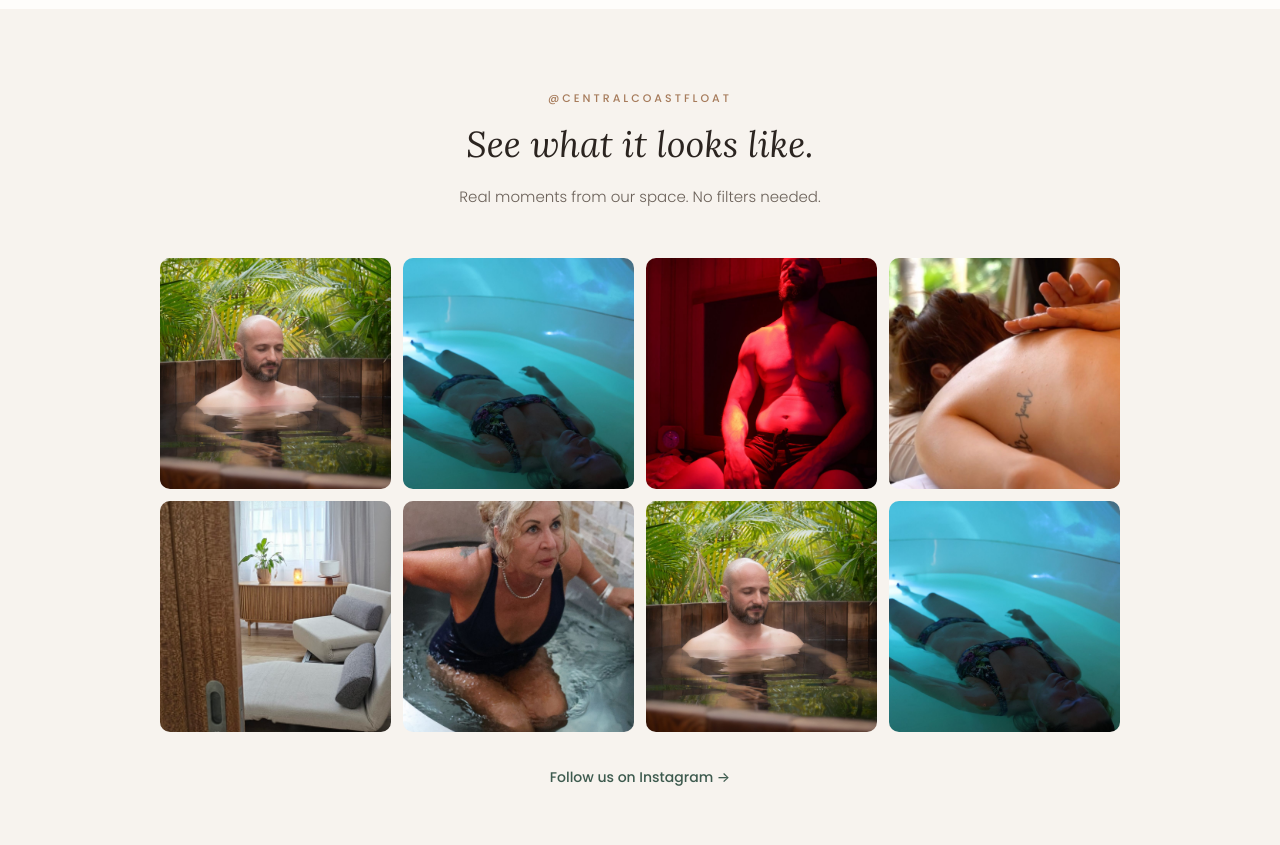
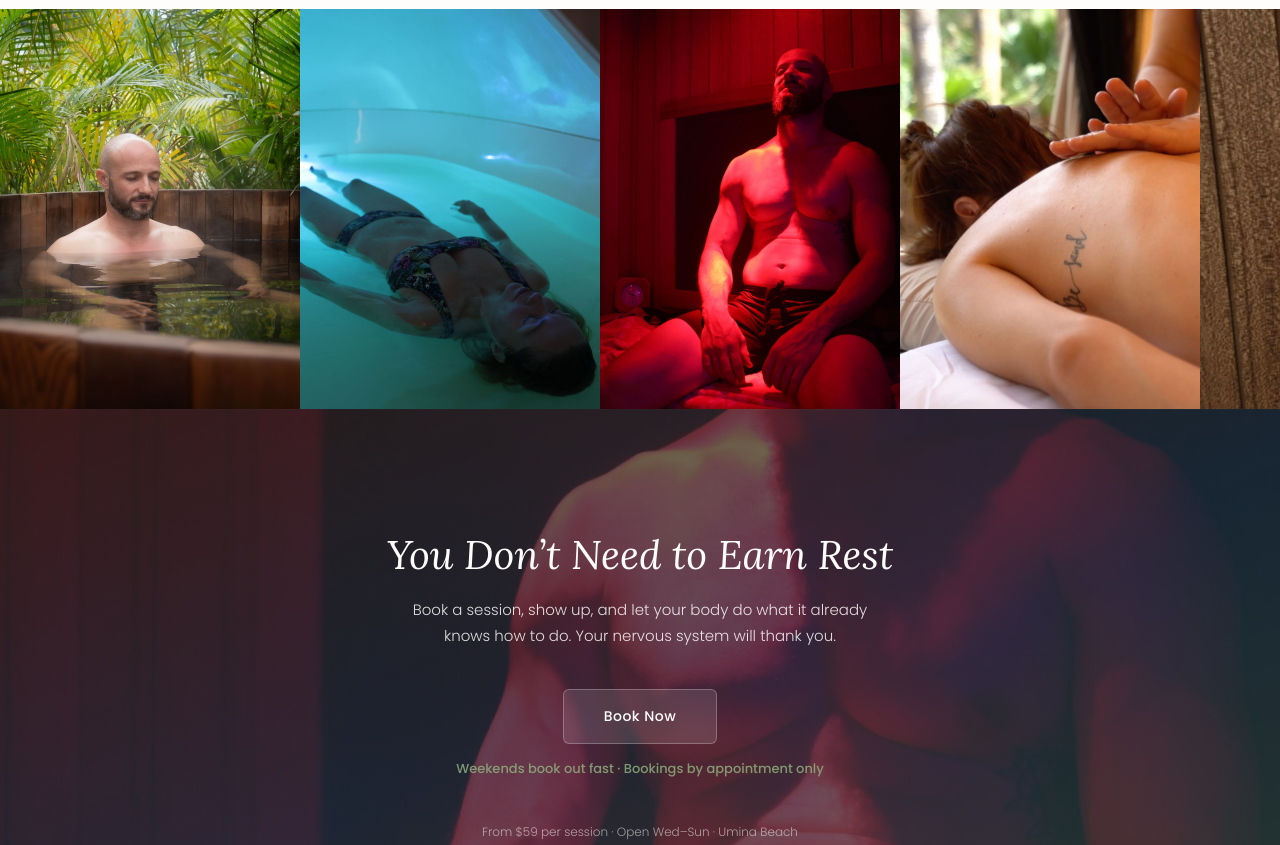
Before and after one commit to Javeris/centralcoastfloat-website, a plain HTML site: page index.html in a window 1280 px wide. Shown: the part 4431-5276 px from the top of the page. Drawn offline with Linux system fonts and the light colour scheme.

Commit message:
Replace Instagram grid with horizontal scroll photo gallery
Full-bleed edge-to-edge photo strip inspired by Soak Bathhouse.
Drag-to-scroll on desktop, swipe on mobile. No gaps, no headings —
just a clean visual break between FAQ and final CTA.

Co-Authored-By: Claude Opus 4.6 <noreply@anthropic.com>

```diff
--- a/index.html
+++ b/index.html
@@ -325,34 +325,27 @@
       font-weight: 300; padding: 0 0 20px;
     }
 
-    /* ===== SOCIAL FEED ===== */
-    .social-feed { padding: 80px 24px; }
-    .feed-grid {
-      display: grid; grid-template-columns: repeat(4, 1fr); gap: 12px;
-      max-width: 960px; margin: 48px auto 0;
+    /* ===== PHOTO GALLERY (horizontal scroll) ===== */
+    .photo-gallery {
+      width: 100%; overflow: hidden; padding: 0;
     }
-    .feed-item {
-      aspect-ratio: 1; border-radius: 10px; overflow: hidden;
-      position: relative; cursor: pointer;
+    .gallery-strip {
+      display: flex; gap: 0;
+      overflow-x: auto; overflow-y: hidden;
+      scroll-behavior: smooth;
+      cursor: grab;
+      -ms-overflow-style: none;
+      scrollbar-width: none;
     }
-    .feed-item img {
-      width: 100%; height: 100%; object-fit: cover;
-      transition: transform 0.5s ease;
+    .gallery-strip::-webkit-scrollbar { display: none; }
+    .gallery-strip.is-dragging { cursor: grabbing; scroll-behavior: auto; }
+    .gallery-strip img {
+      flex: 0 0 auto;
+      height: 50vh; min-height: 340px;
+      width: auto; object-fit: cover;
+      display: block;
+      user-select: none; -webkit-user-drag: none;
     }
-    .feed-item:hover img { transform: scale(1.06); }
-    .feed-item::after {
-      content: ''; position: absolute; inset: 0;
-      background: rgba(61,90,78,0); transition: background 0.3s;
-    }
-    .feed-item:hover::after { background: rgba(61,90,78,0.15); }
-    .feed-cta {
-      text-align: center; margin-top: 32px;
-    }
-    .feed-cta a {
-      font-size: 14px; color: var(--eucalyptus); font-weight: 500;
-      text-decoration: none; transition: opacity 0.2s;
-    }
-    .feed-cta a:hover { opacity: 0.7; text-decoration: underline; }
 
     /* ===== SERVICES (Native State style) ===== */
     .services-section { padding: 48px 0 80px; }
@@ -596,7 +589,7 @@
       .story-grid { grid-template-columns: 1fr; gap: 32px; }
 
       .faq-question { font-size: 15px; }
-      .feed-grid { grid-template-columns: repeat(2, 1fr); gap: 8px; }
+      .gallery-strip img { height: 36vh; min-height: 240px; }
 
       .final-cta { padding: 80px 20px; }
       .final-cta h2 { font-size: 28px; }
@@ -880,25 +873,15 @@
     </div>
   </section>
 
-  <!-- ===== SOCIAL FEED ===== -->
-  <section class="social-feed section-linen">
-    <span class="section-eyebrow">@centralcoastfloat</span>
-    <h2 class="section-heading">See what it looks like.</h2>
-    <p class="section-sub">Real moments from our space. No filters needed.</p>
-
-    <div class="feed-grid">
-      <div class="feed-item"><img src="images/service-bathhouse.jpg" alt="Cedar bathhouse at Central Coast Float"></div>
-      <div class="feed-item"><img src="images/service-float.jpg" alt="Float therapy pod"></div>
-      <div class="feed-item"><img src="images/service-infrared.jpg" alt="Private infrared sauna"></div>
-      <div class="feed-item"><img src="images/service-massage.jpg" alt="Massage therapy"></div>
-      <div class="feed-item"><img src="images/relaxation-room.jpg" alt="Relaxation room"></div>
-      <div class="feed-item"><img src="images/service-cold-plunge.jpg" alt="Cold plunge pool"></div>
-      <div class="feed-item"><img src="images/service-bathhouse.jpg" alt="Bathhouse garden setting"></div>
-      <div class="feed-item"><img src="images/service-float.jpg" alt="Float pod interior"></div>
-    </div>
-
-    <div class="feed-cta">
-      <a href="https://www.instagram.com/centralcoastfloat/" target="_blank" rel="noopener">Follow us on Instagram &rarr;</a>
+  <!-- ===== PHOTO GALLERY ===== -->
+  <section class="photo-gallery">
+    <div class="gallery-strip" id="galleryStrip">
+      <img src="images/service-bathhouse.jpg" alt="Cedar bathhouse among tropical palms" draggable="false">
+      <img src="images/service-float.jpg" alt="Float therapy pod" draggable="false">
+      <img src="images/service-infrared.jpg" alt="Private infrared sauna room" draggable="false">
+      <img src="images/service-massage.jpg" alt="Massage therapy session" draggable="false">
+      <img src="images/relaxation-room.jpg" alt="Relaxation room" draggable="false">
+      <img src="images/service-cold-plunge.jpg" alt="Cold plunge pool" draggable="false">
     </div>
   </section>
 
@@ -1095,6 +1078,26 @@
         if (!wasOpen) item.classList.add('open');
       });
     });
+
+    /* Gallery drag-to-scroll */
+    (function() {
+      var strip = document.getElementById('galleryStrip');
+      if (!strip) return;
+      var isDown = false, startX, scrollLeft;
+      strip.addEventListener('mousedown', function(e) {
+        isDown = true; strip.classList.add('is-dragging');
+        startX = e.pageX - strip.offsetLeft;
+        scrollLeft = strip.scrollLeft;
+      });
+      strip.addEventListener('mouseleave', function() { isDown = false; strip.classList.remove('is-dragging'); });
+      strip.addEventListener('mouseup', function() { isDown = false; strip.classList.remove('is-dragging'); });
+      strip.addEventListener('mousemove', function(e) {
+        if (!isDown) return;
+        e.preventDefault();
+        var x = e.pageX - strip.offsetLeft;
+        strip.scrollLeft = scrollLeft - (x - startX);
+      });
+    })();
   </script>
 
 </body>
```
